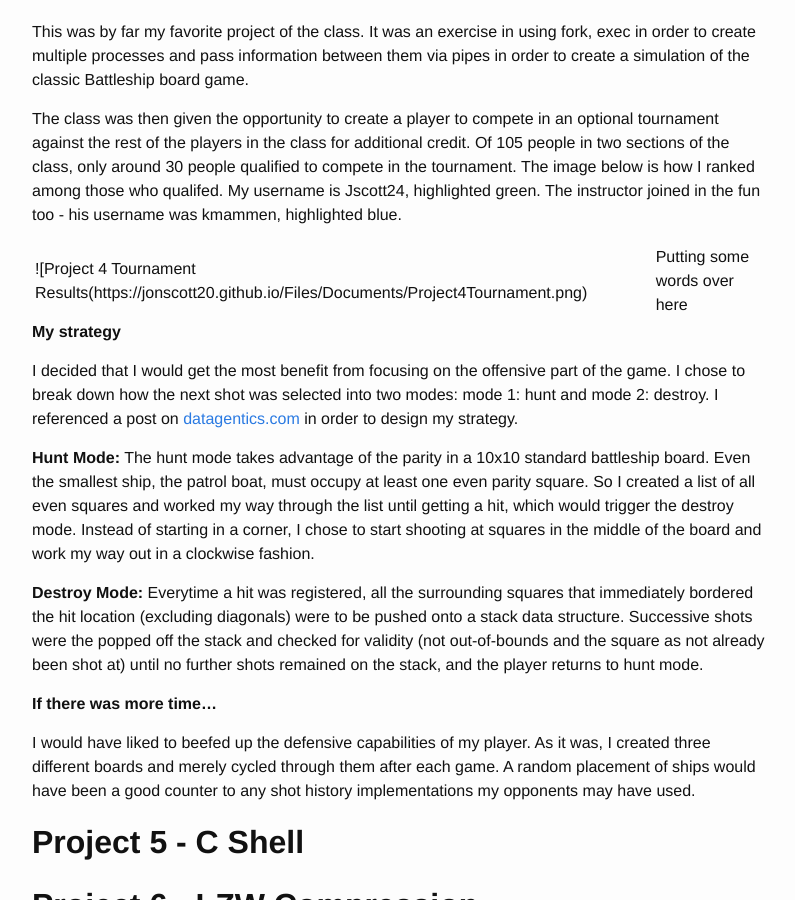
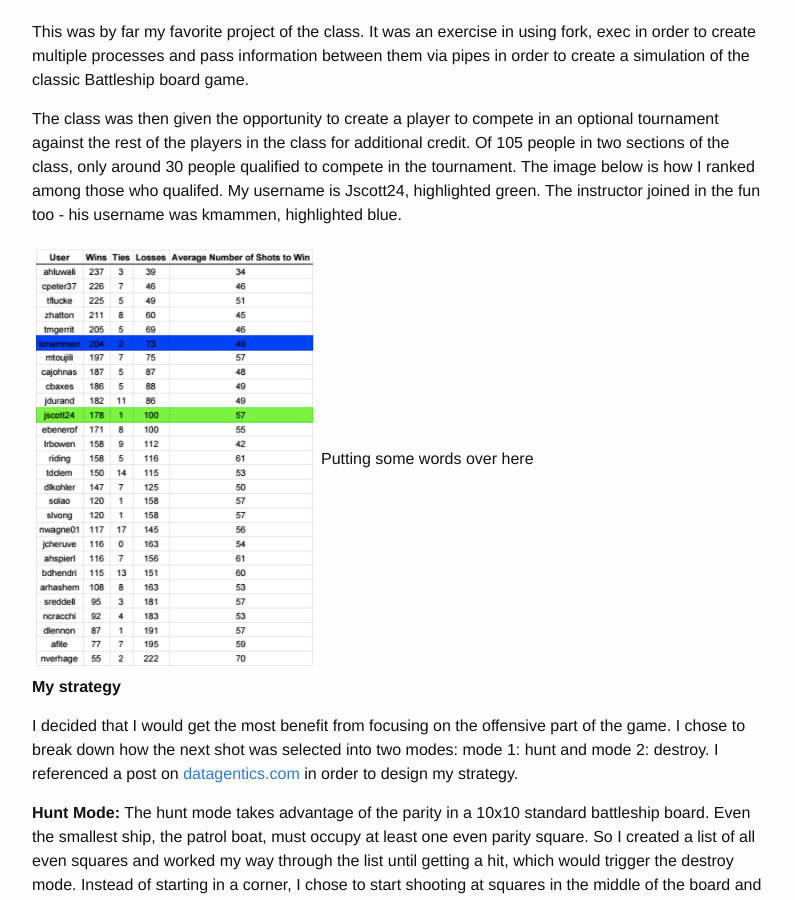
Before and after one commit to JonScott20/JonScott20.github.io, a Jekyll site: the page built from coursework.md, in a window 1280 px wide and 900 px high, scrolled down 711 px. Shown: the whole window, without its empty margins (238-1033 px from the left). Built offline with Jekyll 4.4.1, drawn with Linux system fonts in a browser that asks for light colours.

Commit message:
Update coursework.md

```diff
--- a/coursework.md
+++ b/coursework.md
@@ -34,7 +34,7 @@ This was by far my favorite project of the class. It was an exercise in using fo
 
 The class was then given the opportunity to create a player to compete in an optional tournament against the rest of the players in the class for additional credit. Of 105 people in two sections of the class, only around 30 people qualified to compete in the tournament. The image below is how I ranked among those who qualifed. My username is Jscott24, highlighted green. The instructor joined in the fun too - his username was kmammen, highlighted blue.
 
-![Project 4 Tournament Results(https://jonscott20.github.io/Files/Documents/Project4Tournament.png) | Putting some words over here
+![Project 4 Tournament Results](https://jonscott20.github.io/Files/Documents/Project4Tournament.png) | Putting some words over here
 
 **My strategy**
 
```
